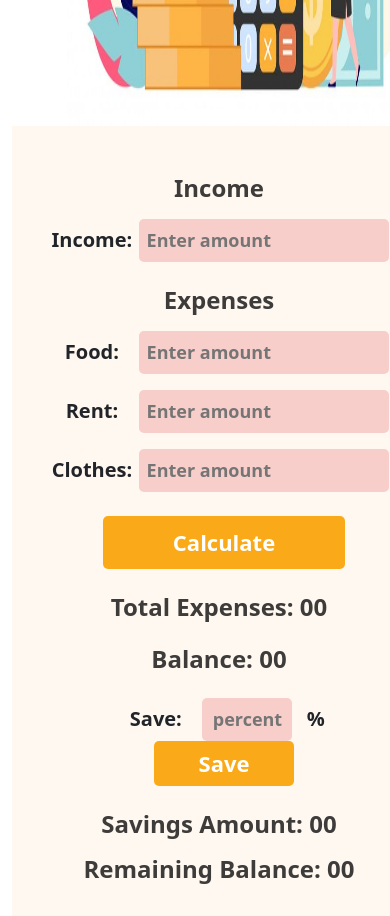
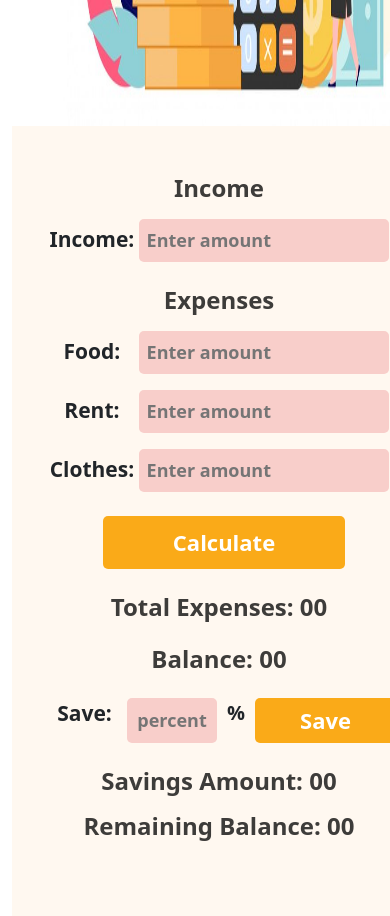
Before and after one commit to Eshitayasmin/hishabi-fifth-assignment, a plain HTML site: page index.html in a window 390 px wide. Shown: the part 820-1736 px from the top of the page. Drawn offline with nearby package versions, Linux system fonts and the light colour scheme.

Commit message:
responsive website

```diff
--- a/index.html
+++ b/index.html
@@ -16,10 +16,10 @@
             <div class="container-fluid mt-5">
                 <h1 class="text-center mb-5">HISHA<span class="text-warning">BEE</span></h1>
                 <div class="row gx-5">
-                  <div class="col-12 col-md-6 ms-5">
+                  <div class="col-12 col-sm-10 col-md-6 ms-5">
                     <img class="img-fluid image" src="images/hishabi.jpg" alt="" srcset="">
                   </div>
-                  <div class="col-12 col-md-5 text-center ms-4 second-part">
+                  <div class="col-12 col-sm-10 col-md-5 text-center ms-4 second-part">
                      <!-- income -->
                      <h3 class="mt-5 mb-3">Income</h3>
                      <label class="label" for="income">Income:</label>
@@ -48,7 +48,7 @@
                        <span id="balance">00</span></h3>
 
                        <!--savings part -->
-                   <div class="text-center">
+                   <div class="d-flex flex-nowrap justify-content-center">
                      <label class="label" for="save">Save:</label>
                      <input id="save-input" class="save-input input-field" type="text" value="" placeholder="percent">
 
@@ -61,7 +61,7 @@
                      <h3 class="mt-4">Savings Amount:
                        <span id="saving-amount">00</span></h3>
                      <h3 class="mt-3 mb-5">Remaining Balance:
-                      <span id="remaining-balance">00</span></h3>
+                       <span id="remaining-balance">00</span></h3>
                   </div>
               </div>
 
--- a/style.css
+++ b/style.css
@@ -18,7 +18,7 @@ h3{
 label{
     width: 85px;
     display: inline-block;
-    font-size: 20px;
+    font-size: 21px;
     font-weight: 600;
 }
 
@@ -33,7 +33,7 @@ label{
 }
 .save-input{
     width: 90px;
-    padding: 8px;
+    padding: 6px;
     margin-right: 10px;
     text-align: center;
 
```
